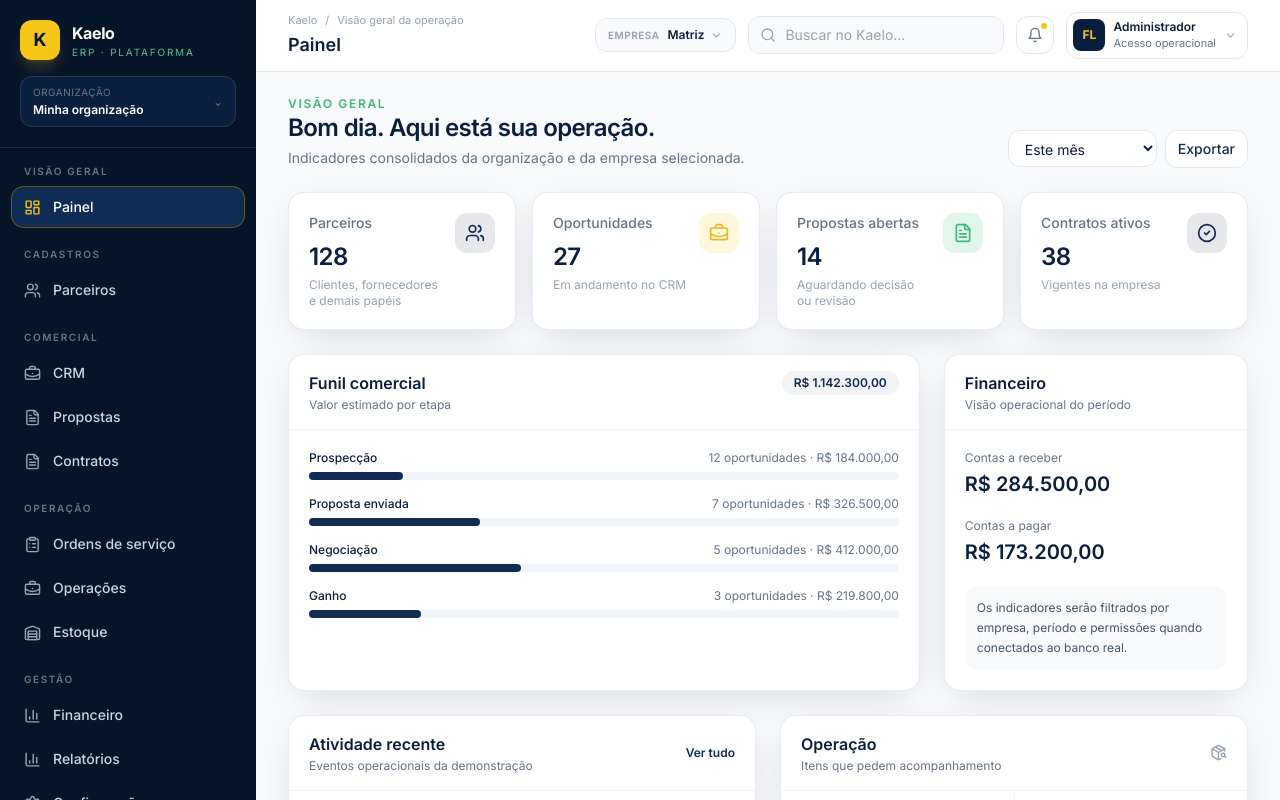
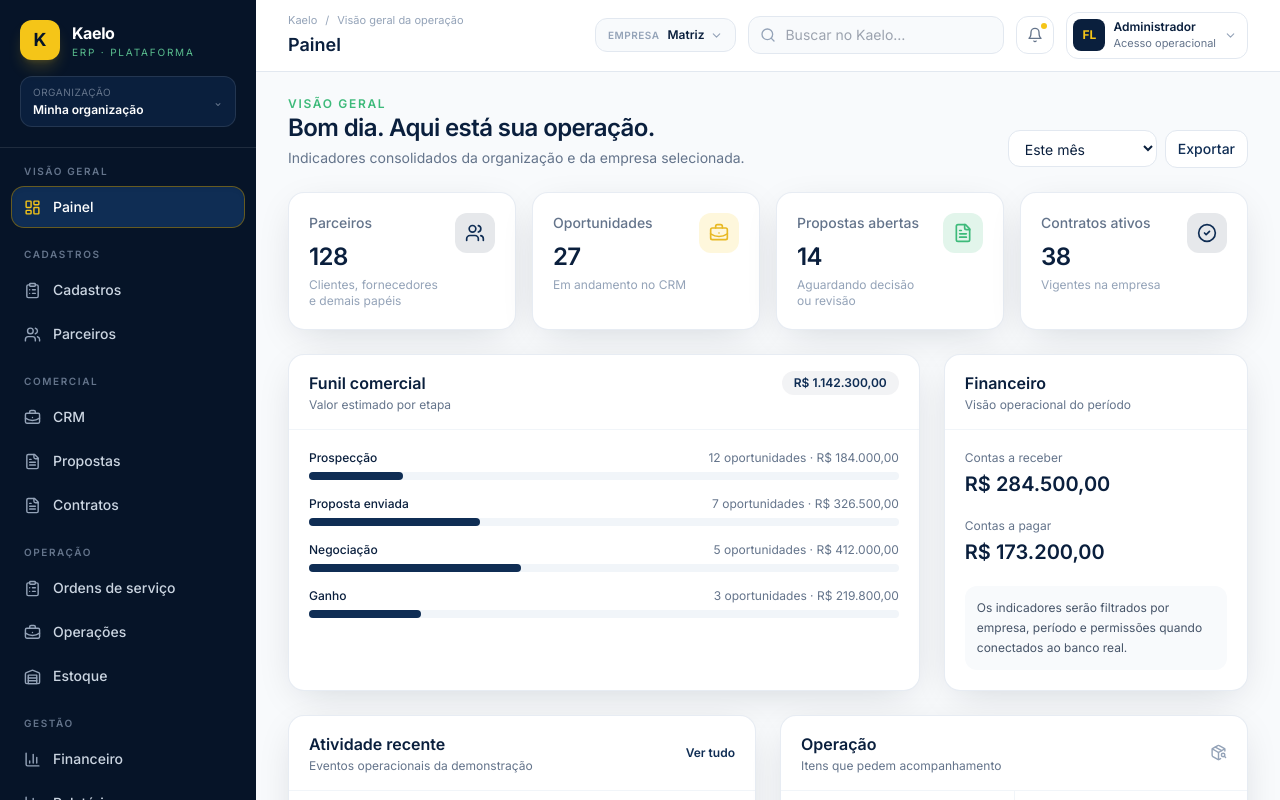
Before and after one commit to consultorfernandolima-cmyk/kaelo, a React (Vite) app: page / in a window 1280 px wide. Shown: the top 800 px of the page. Built offline with nearby package versions, Linux system fonts and the light colour scheme.

Commit message:
fix: tornar menu Cadastros visível no sidebar

```diff
--- a/src/layout/Sidebar.jsx
+++ b/src/layout/Sidebar.jsx
@@ -18,7 +18,10 @@ const groups = [
   },
   {
     label: 'Cadastros',
-    items: [{ to: '/clientes', label: 'Parceiros', icon: Users }],
+    items: [
+      { to: '/cadastros', label: 'Cadastros', icon: ClipboardList, end: true },
+      { to: '/clientes', label: 'Parceiros', icon: Users },
+    ],
   },
   {
     label: 'Comercial',
```
